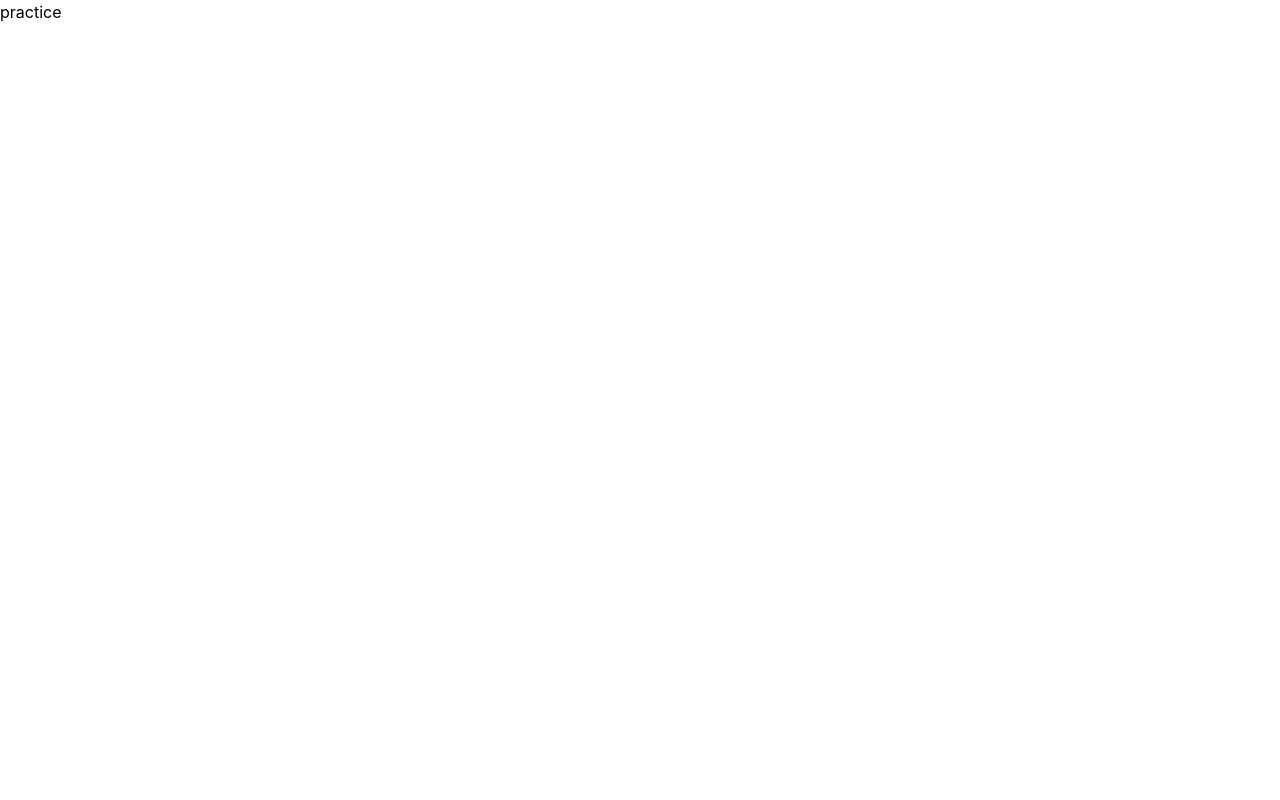
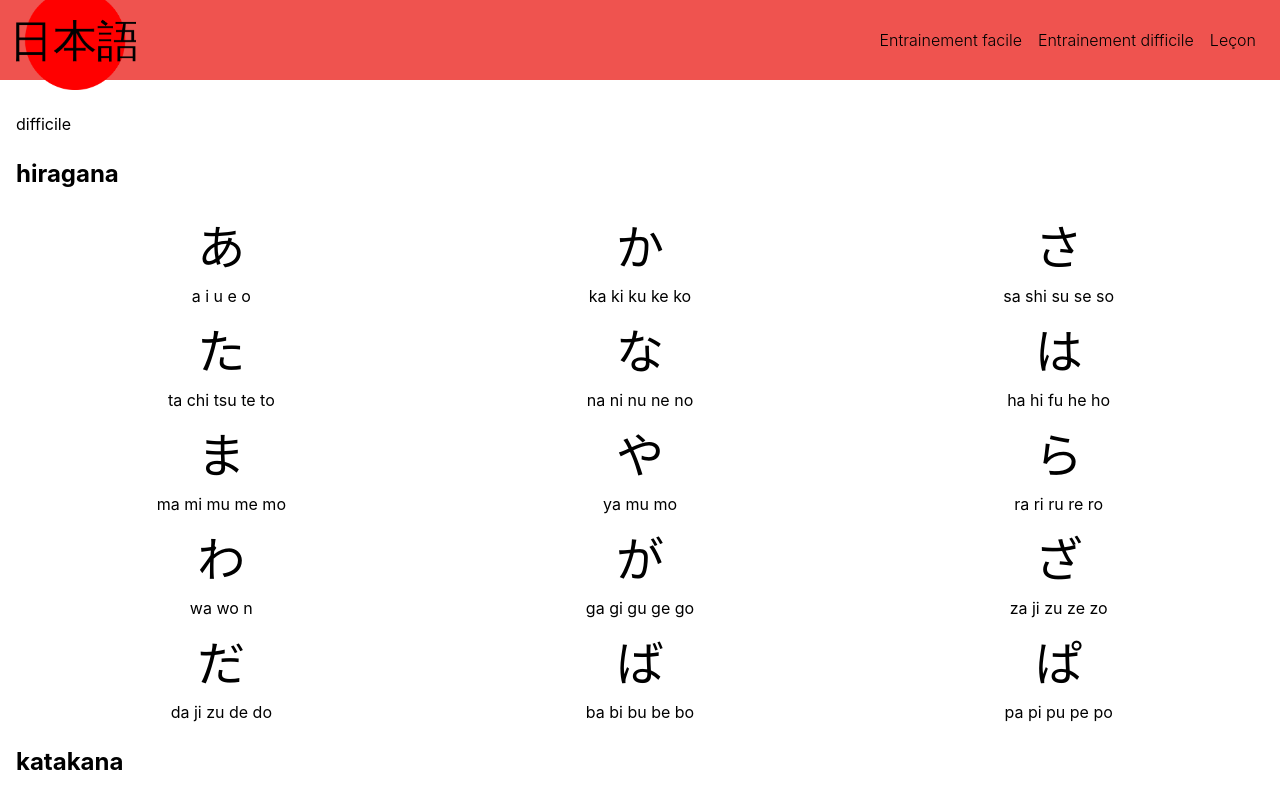
Before and after one commit to croulu/japanese, a React (Create React App) app: page /practice in a window 1280 px wide. Shown: the top 800 px of the page. Built offline with nearby package versions, Linux system fonts and the light colour scheme.

Commit message:
composant extracted

```diff
--- a/src/component/Home/Main.tsx
+++ b/src/component/Home/Main.tsx
@@ -39,20 +39,6 @@ export const Main  = (props: { alphabets:Array<Alphabet> }) => {
                     <a href="/#" onClick={handleLessonClick} className="button button-primary">Voir la leçon</a>
                 </div>
             </div>
-            <div id="playMenu" className="page-block-content">
-                <AlphabetsToPlay
-                    key={"aa1"}
-                    alphabets={alphabets}
-                    ></AlphabetsToPlay>
-            </div>
         </>
     )
 };
-/*
-            <div className="page-block-content">
-                <AlphabetsToLearn
-                    key={"aa2"}
-                    lessons={lessons}
-                    ></AlphabetsToLearn>
-            </div>
- */
--- a/src/component/Play/AlphabetsToPlay.tsx
+++ b/src/component/Play/AlphabetsToPlay.tsx
@@ -6,8 +6,10 @@ import {LessonsToPlay} from "./LessonsToPlay";
 export const AlphabetsToPlay = (props: {  alphabets: Array<Alphabet> }) => {
     const { alphabets } = props;
 
+    const level:string = "difficile";
+
     return (
-        <>
+        <div className="page-block-content mt mb">{level}
             {
             alphabets.map((alphabet) =>
                 <LessonsToPlay
@@ -16,6 +18,6 @@ export const AlphabetsToPlay = (props: {  alphabets: Array<Alphabet> }) => {
 
             )
             }
-        </>
+        </div>
     );
 };
--- a/src/component/Routing.tsx
+++ b/src/component/Routing.tsx
@@ -6,6 +6,7 @@ import {Main} from "./Home/Main";
 import {allAlphabets} from "../domain/Syllable.factory";
 import {Alphabet} from "../domain/Alphabet";
 import {AlphabetsToLearn} from "./Learn/AlphabetsToLearn";
+import {AlphabetsToPlay} from "./Play/AlphabetsToPlay";
 
 export const Routing = () => {
     let  alphabets:Array<Alphabet> = allAlphabets;
@@ -15,18 +16,26 @@ export const Routing = () => {
             <Routes>
                 <Route path="/" element={
                     <>
-                        <Menu/>
+                        <Menu />
                         <Main
                             key={"qqq"}
                             alphabets={alphabets}
                         />
                     </>
                 } />
-                <Route path="/practice" element={<div>practice</div>} />
+                <Route path="/practice" element={
+                    <>
+                        <Menu />
+                        <AlphabetsToPlay
+                            key={"alphabetsToPlay"}
+                            alphabets={alphabets}
+                        ></AlphabetsToPlay>
+                    </>
+                } />
                 <Route path="/alphabets" element={
                     <>
-                        <Menu/>
-                        <AlphabetsToLearn key={"fff"}
+                        <Menu />
+                        <AlphabetsToLearn key={"alphabetsToLearn"}
                                           alphabets={alphabets} />
                     </>
                 } />
```
